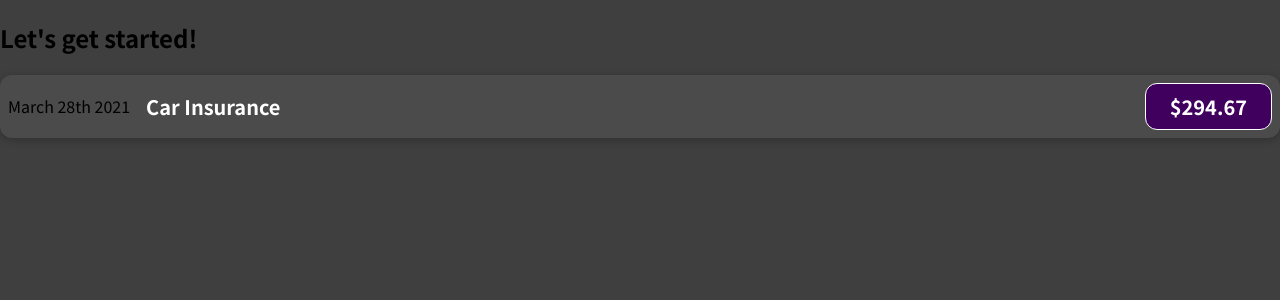
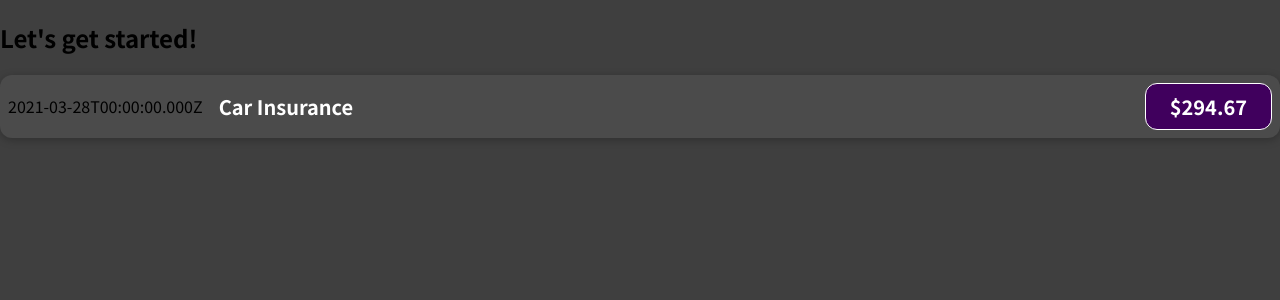
Before and after one commit to yurileeeee/react-complete-guide, a JavaScript app: page / in a window 1280 px wide. Shown: the top 300 px of the page. Built offline with nearby package versions, Linux system fonts and the light colour scheme.

Commit message:
📰 Feat: JSX에서 동적 데이터 출력

```diff
--- a/src/components/ExpenseItem.js
+++ b/src/components/ExpenseItem.js
@@ -1,12 +1,16 @@
 import './ExpenseItem.css';
 
 function ExpenseItem() {
+  const expenseDate = new Date(2021, 2, 28); // March -> 2
+  const expenseTitle = 'Car Insurance';
+  const expenseAmount = 294.67;
+
   return (
     <div className='expense-item'>
-      <div>March 28th 2021</div>
+      <div>{expenseDate.toISOString()}</div>
       <div className='expense-item__description'>
-        <h2>Car Insurance</h2>
-        <div className='expense-item__price'>$294.67</div>
+        <h2>{expenseTitle}</h2>
+        <div className='expense-item__price'>${expenseAmount}</div>
       </div>
     </div>
   );
```
